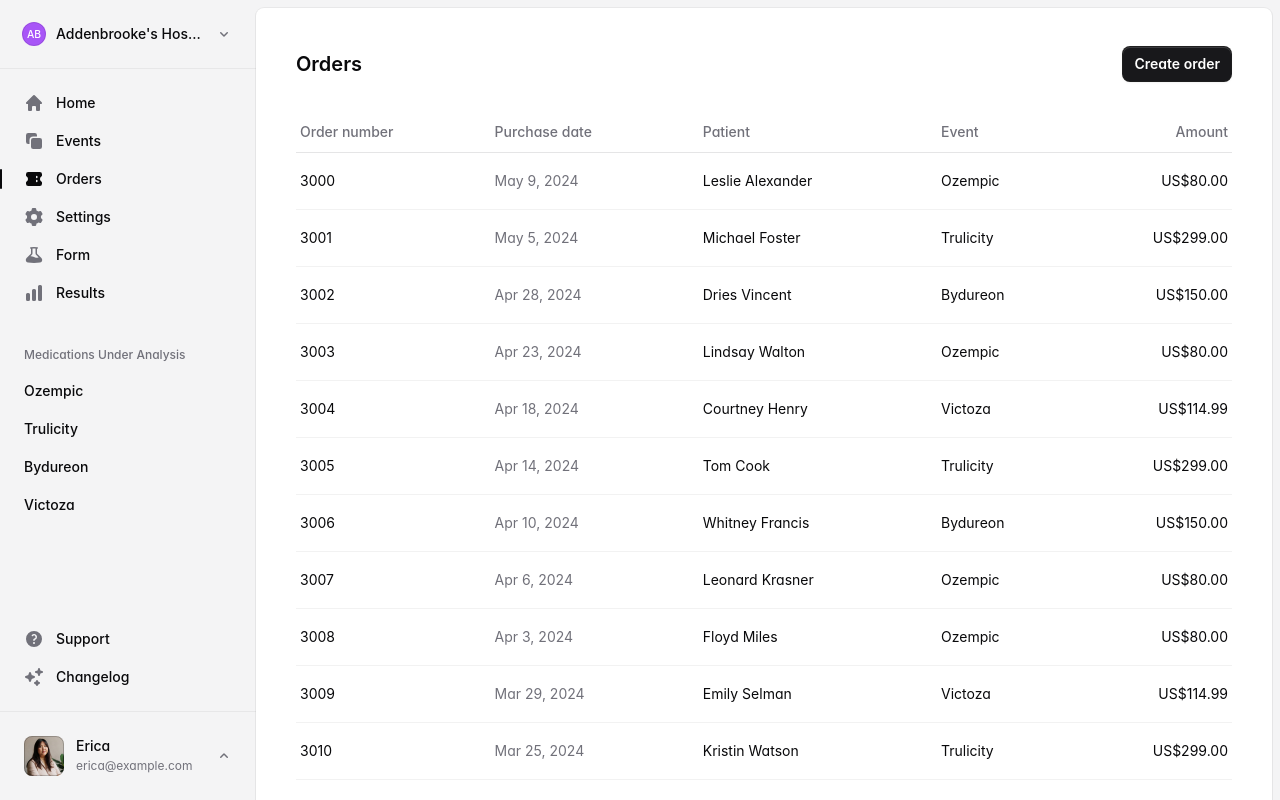
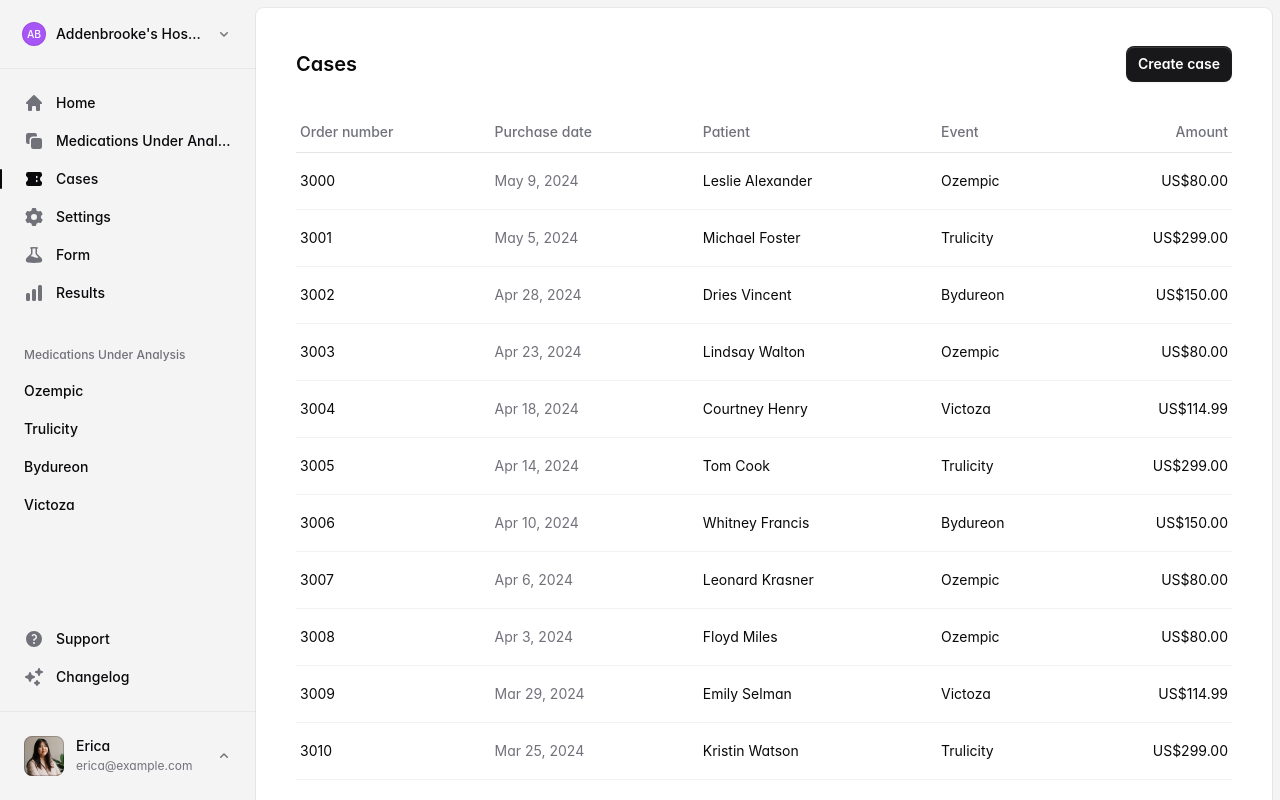
Before and after one commit to milas-melt/bio_ai_hack_frontend_designed, a Next.js app: page /orders in a window 1280 px wide. Shown: the top 800 px of the page. Built offline with nearby package versions, Linux system fonts and the light colour scheme; a web font is replaced by a local one.

Commit message:
refactor

```diff
--- a/src/app/application-layout.jsx
+++ b/src/app/application-layout.jsx
@@ -128,11 +128,11 @@ export function ApplicationLayout({ events, children }) {
               </SidebarItem>
               <SidebarItem href="/events" current={pathname.startsWith('/events')}>
                 <Square2StackIcon />
-                <SidebarLabel>Events</SidebarLabel>
+                <SidebarLabel>Medications Under Analysis</SidebarLabel>
               </SidebarItem>
               <SidebarItem href="/orders" current={pathname.startsWith('/orders')}>
                 <TicketIcon />
-                <SidebarLabel>Orders</SidebarLabel>
+                <SidebarLabel>Cases</SidebarLabel>
               </SidebarItem>
               <SidebarItem href="/settings" current={pathname.startsWith('/settings')}>
                 <Cog6ToothIcon />
--- a/src/app/orders/page.jsx
+++ b/src/app/orders/page.jsx
@@ -13,8 +13,8 @@ export default async function Orders() {
   return (
     <>
       <div className="flex items-end justify-between gap-4">
-        <Heading>Orders</Heading>
-        <Button className="-my-0.5">Create order</Button>
+        <Heading>Cases</Heading>
+        <Button className="-my-0.5">Create case</Button>
       </div>
       <Table className="mt-8 [--gutter:theme(spacing.6)] lg:[--gutter:theme(spacing.10)]">
         <TableHead>
```
